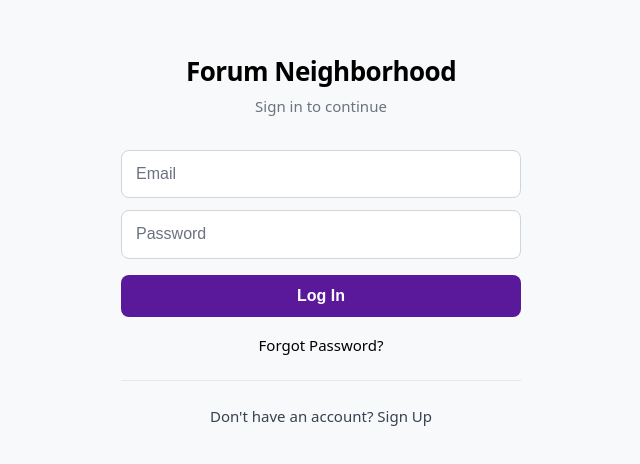
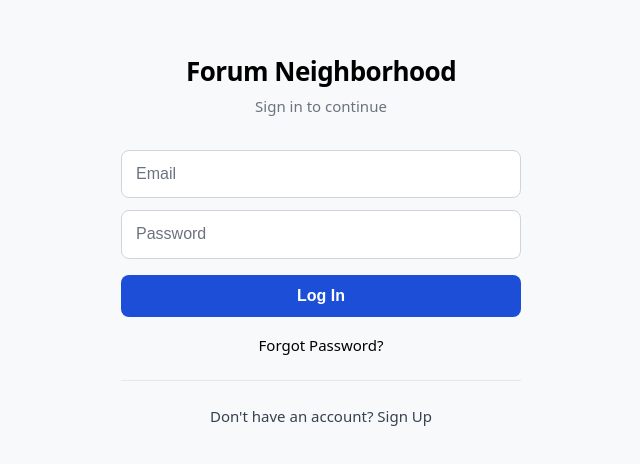
Before and after one commit to codebyemily/CommitKings, a Next.js app: page / in a window 1280 px wide. Shown: the part 158-622 px from the top of the page, without its empty margins (319-959 px from the left). Built offline with nearby package versions, Linux system fonts and the light colour scheme.

Commit message:
Changed from Purple to Blue

```diff
--- a/app/globals.css
+++ b/app/globals.css
@@ -11,9 +11,10 @@
   text-rendering: optimizeLegibility;
   -webkit-font-smoothing: antialiased;
   -moz-osx-font-smoothing: grayscale;
-  --brand-purple: #5a189a;
-  --brand-purple-dark: #451173;
-  --brand-purple-soft: rgba(90, 24, 154, 0.2);
+  /* Brand accent: dark blue */
+  --brand-purple: #1d4ed8;
+  --brand-purple-dark: #1e3a8a;
+  --brand-purple-soft: rgba(37, 99, 235, 0.2);
   --brand-yellow: #ffd60a;
   --brand-yellow-soft: #fff1a8;
 }
@@ -1216,8 +1217,8 @@ html[data-theme='dark'] .feed-comment-input {
 html[data-theme="dark"] .feed-app {
   --feed-text: #fafafa;
   --feed-muted: #a3a3a3;
-  --feed-border: #3e2a59;
-  --feed-bg: #241236;
+  --feed-border: #1e3a5f;
+  --feed-bg: #0f172a;
 }
 
 html[data-theme="light"] .feed-app {
@@ -1231,8 +1232,8 @@ html[data-theme="light"] .feed-app {
   html:not([data-theme]) .feed-app {
     --feed-text: #fafafa;
     --feed-muted: #a3a3a3;
-    --feed-border: #3e2a59;
-    --feed-bg: #241236;
+    --feed-border: #1e3a5f;
+    --feed-bg: #0f172a;
   }
 }
 
@@ -1654,7 +1655,7 @@ html[data-theme="dark"] .profile-card {
 }
 
 .profile-segment-btn-active {
-  color: #2f124f;
+  color: #0f2d5c;
   background: var(--brand-yellow);
   box-shadow: none;
 }
@@ -1756,13 +1757,13 @@ html[data-theme="dark"] .profile-card {
 }
 
 .activity-tab:hover {
-  color: #2f124f;
+  color: #0f2d5c;
   border-color: var(--brand-yellow);
   background: #ffe678;
 }
 
 .activity-tab-active {
-  color: #2f124f;
+  color: #0f2d5c;
   border-color: var(--brand-yellow);
   background: var(--brand-yellow);
 }
@@ -2160,7 +2161,7 @@ html[data-theme='dark'] .create-post-preview-wrap {
   opacity: 0.45;
 }
 
-/* App-wide accent overrides (SJSU-inspired purple/yellow) */
+/* App-wide accent overrides (blue/yellow) */
 .auth-form input:focus,
 .feed-search-input:focus,
 .feed-msg-input:focus,
@@ -2267,31 +2268,31 @@ html[data-theme="dark"] .feed-actions .feed-icon-btn {
 }
 
 html[data-theme="dark"] .feed-post {
-  border-color: #4a4a4a;
-  background: #2f2f2f;
+  border-color: #1e3a5f;
+  background: #162338;
 }
 
 html[data-theme="dark"] .feed-post-header,
 html[data-theme="dark"] .feed-post-body {
-  background: #262626;
+  background: #132033;
 }
 
 html[data-theme="dark"] .feed-post-media {
-  background: #2f2f2f;
+  background: #162338;
 }
 
 @media (prefers-color-scheme: dark) {
   html:not([data-theme]) .feed-post {
-    border-color: #4a4a4a;
-    background: #2f2f2f;
+    border-color: #1e3a5f;
+    background: #162338;
   }
 
   html:not([data-theme]) .feed-post-header,
   html:not([data-theme]) .feed-post-body {
-    background: #262626;
+    background: #132033;
   }
 
   html:not([data-theme]) .feed-post-media {
-    background: #2f2f2f;
+    background: #162338;
   }
 }
```
